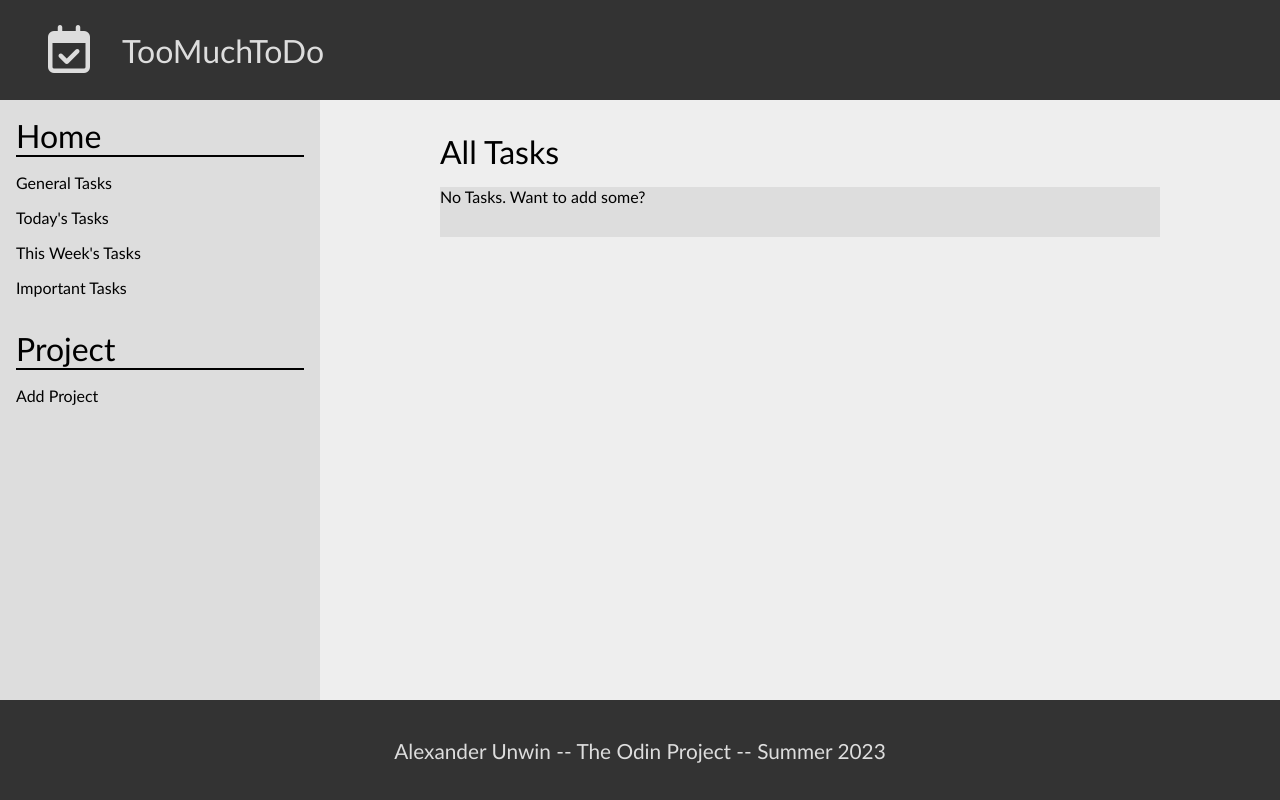
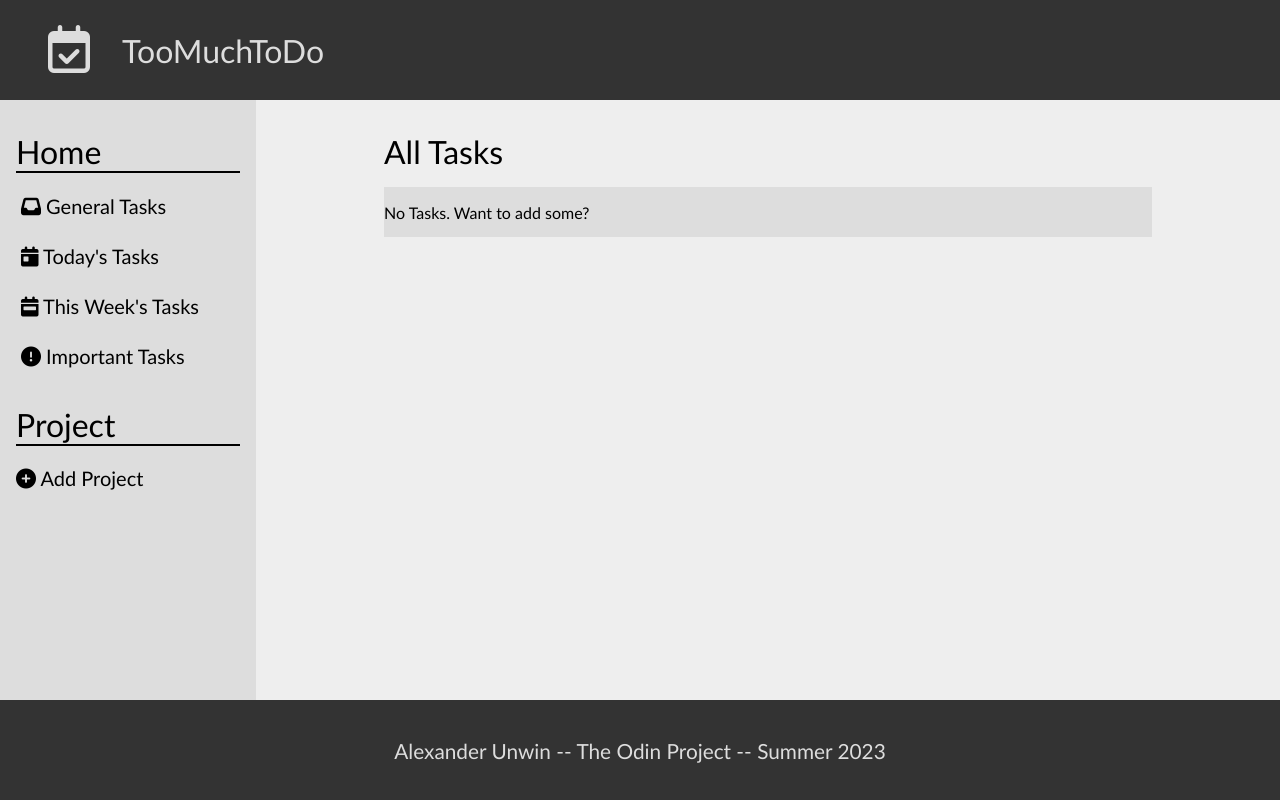
Before and after one commit to lex23unwin/12WhatToDo, a website: page dist/index.html in a window 1280 px wide. Drawn offline with Linux system fonts and the light colour scheme.

Commit message:
Add a some :hover css

```diff
--- a/dist/index.html
+++ b/dist/index.html
@@ -21,15 +21,19 @@
                 <div id="nav-home-title">Home</div>
                 <div id="nav-home-task-container">
                     <div id="nav-home-tasks-choice">
+                        <i class="fa-solid fa-inbox"></i>
                         General Tasks
                     </div>
                     <div id="nav-home-tasks-choice">
+                        <i class="fa-solid fa-calendar-day"></i>
                         Today's Tasks
                     </div>
                     <div id="nav-home-tasks-choice">
+                        <i class="fa-solid fa-calendar-week"></i>
                         This Week's Tasks
                     </div>
                     <div id="nav-home-tasks-choice">
+                        <i class="fa-solid fa-circle-exclamation"></i>
                         Important Tasks
                     </div>
                 </div>
@@ -37,6 +41,7 @@
             <div id="nav-projects">
                 <div id="nav-projects-title">Project</div>
                 <div id="nav-projects-add-project">
+                    <i class="fa-solid fa-circle-plus"></i>
                     Add Project
                 </div>
             </div>
@@ -44,7 +49,9 @@
     </nav>
     <main>
         <div id="main-container">
-            <div id="main-tasks-header">All Tasks</div>
+            <div id="main-tasks-header">
+                All Tasks
+            </div>
             <div id="main-tasks-content">
                 <div id="main-tasks-content-none">
                     No Tasks. Want to add some?
--- a/dist/style.css
+++ b/dist/style.css
@@ -16,7 +16,7 @@ body {
     height: 100vh;
     font-family:'Trebuchet MS', 'Lucida Sans Unicode', 'Lucida Grande', 'Lucida Sans', Arial, sans-serif;
     display: grid;
-    grid-template-columns: 1fr 3fr;
+    grid-template-columns: 1fr 4fr;
     grid-template-rows: 100px auto 100px;
     background-color: #333;
 }
@@ -53,6 +53,7 @@ nav {
     grid-column: 1 / 2;
     background-color: #ccc;
     background-color: var(--secondary-light);
+    padding-top: 1em;
 }
 
 #nav-container {
@@ -73,6 +74,16 @@ nav {
     border-bottom: 2px solid black;
 }
 
+#nav-home-tasks-choice {
+    font-size: 1.25rem;
+    padding: .25em;
+}
+
+#nav-home-tasks-choice:hover {
+    background-color: #bbb;
+    cursor: pointer
+}
+
 #nav-home-task-container {
     display: flex;
     flex-direction: column;
@@ -83,14 +94,13 @@ nav {
     display: flex;
     flex-direction: column;
     gap: 1em;
+    font-size: 1.25rem;
 }
 
 #nav-projects-title {
     font-size: 2rem;
     border-bottom: 2px solid black;
 }
-
-
 
 main {
     grid-row: 2 / 3;
@@ -110,6 +120,12 @@ main {
     font-size: 2rem;
 }
 
+#main-tasks-content div {
+    display: flex;
+    flex-direction: row;
+    align-items: center;
+}
+
 #main-tasks-content-none {
     background-color: var(--secondary-light);
     height: 50px;
```
